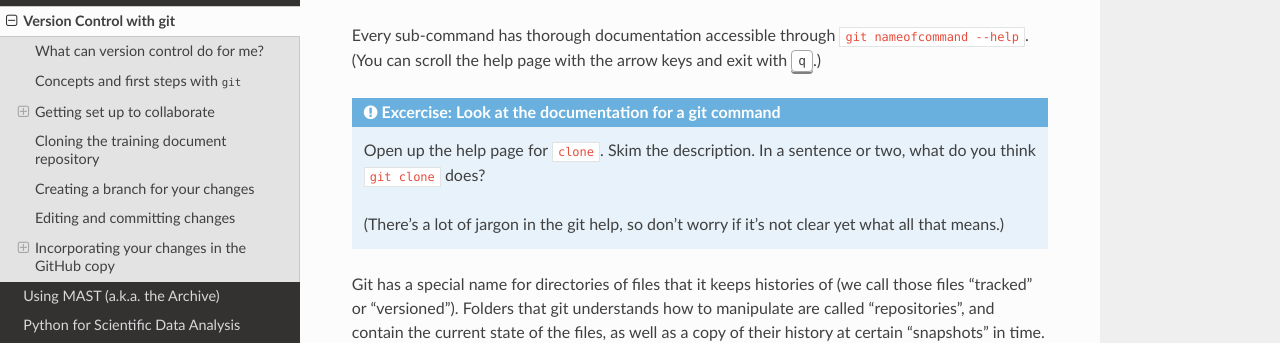
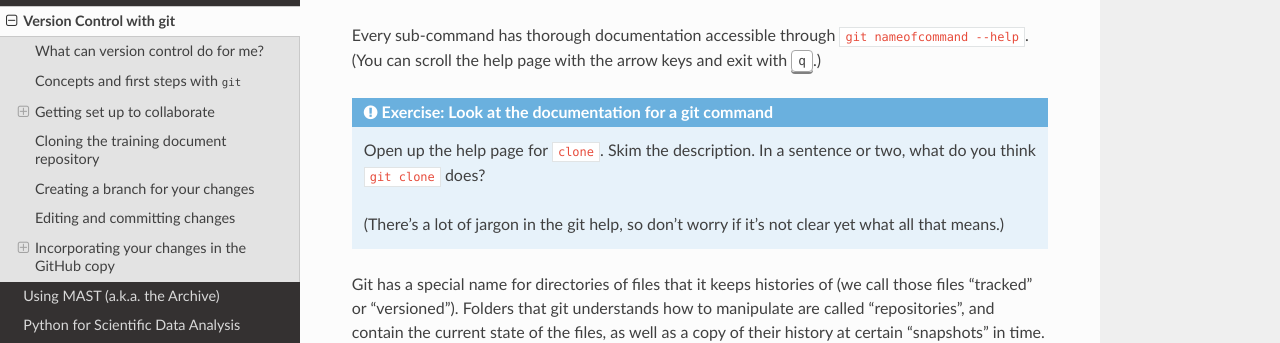
Before and after one commit to staceybright/training-library, a Sphinx documentation site: the page built from source/version_control.txt, in a window 1280 px wide and 900 px high, scrolled down 1344 px. Shown: the part 155-498 px from the top of the window. Built offline with Sphinx 7.4.7 and the Read the Docs theme 2.0.0, drawn with Linux system fonts in a browser that asks for light colours.

Commit message:
DOC: Fix typo

```diff
--- a/source/version_control.txt
+++ b/source/version_control.txt
@@ -42,7 +42,7 @@ For example, ``git add ./test`` means "add files in the test directory to be com
 
 Every sub-command has thorough documentation accessible through ``git nameofcommand --help``. (You can scroll the help page with the arrow keys and exit with :kbd:`q`.)
 
-.. admonition:: Excercise: Look at the documentation for a git command
+.. admonition:: Exercise: Look at the documentation for a git command
    :class: note
 
    Open up the help page for ``clone``. Skim the description. In a sentence or two, what do you think ``git clone`` does?
```
